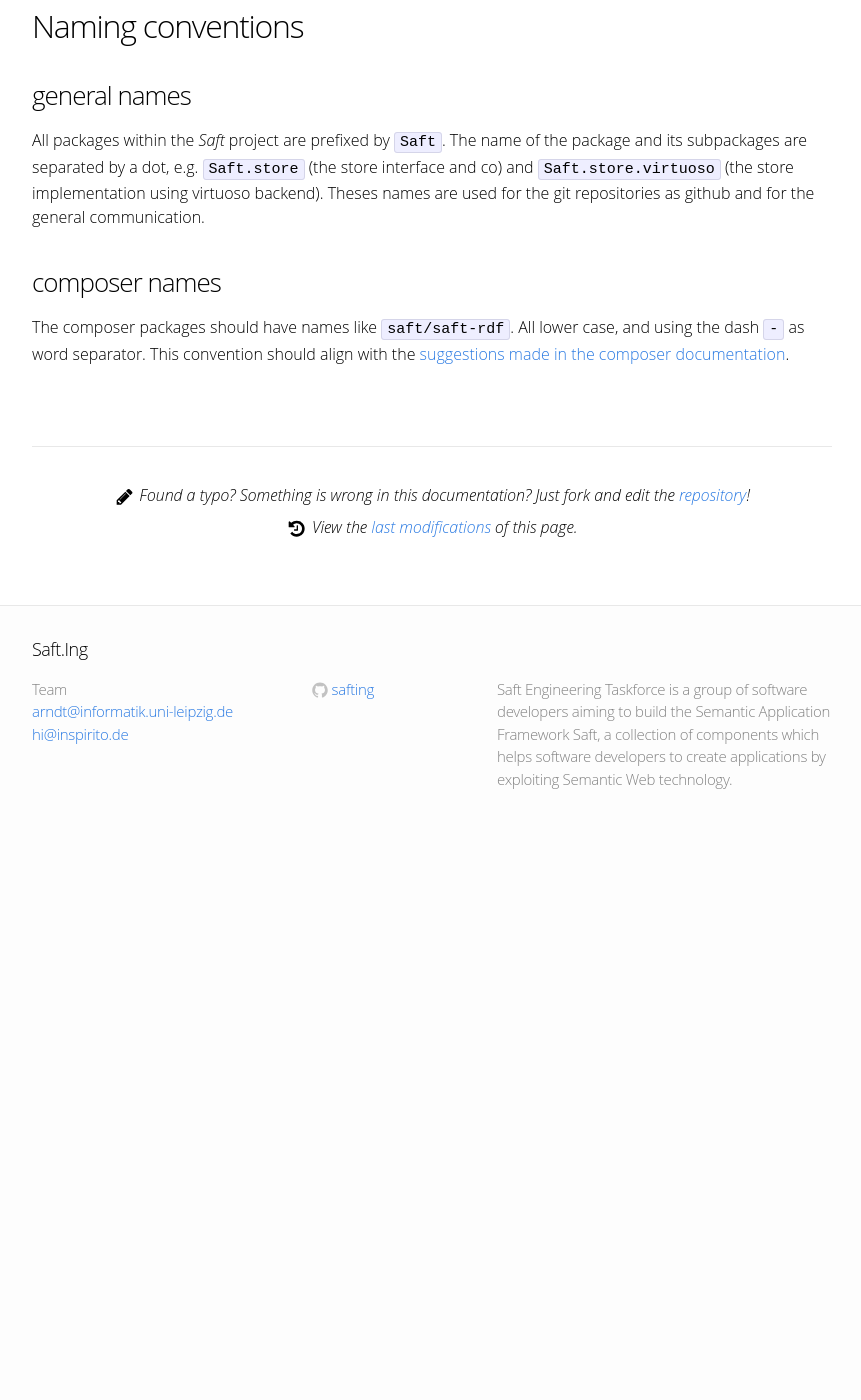
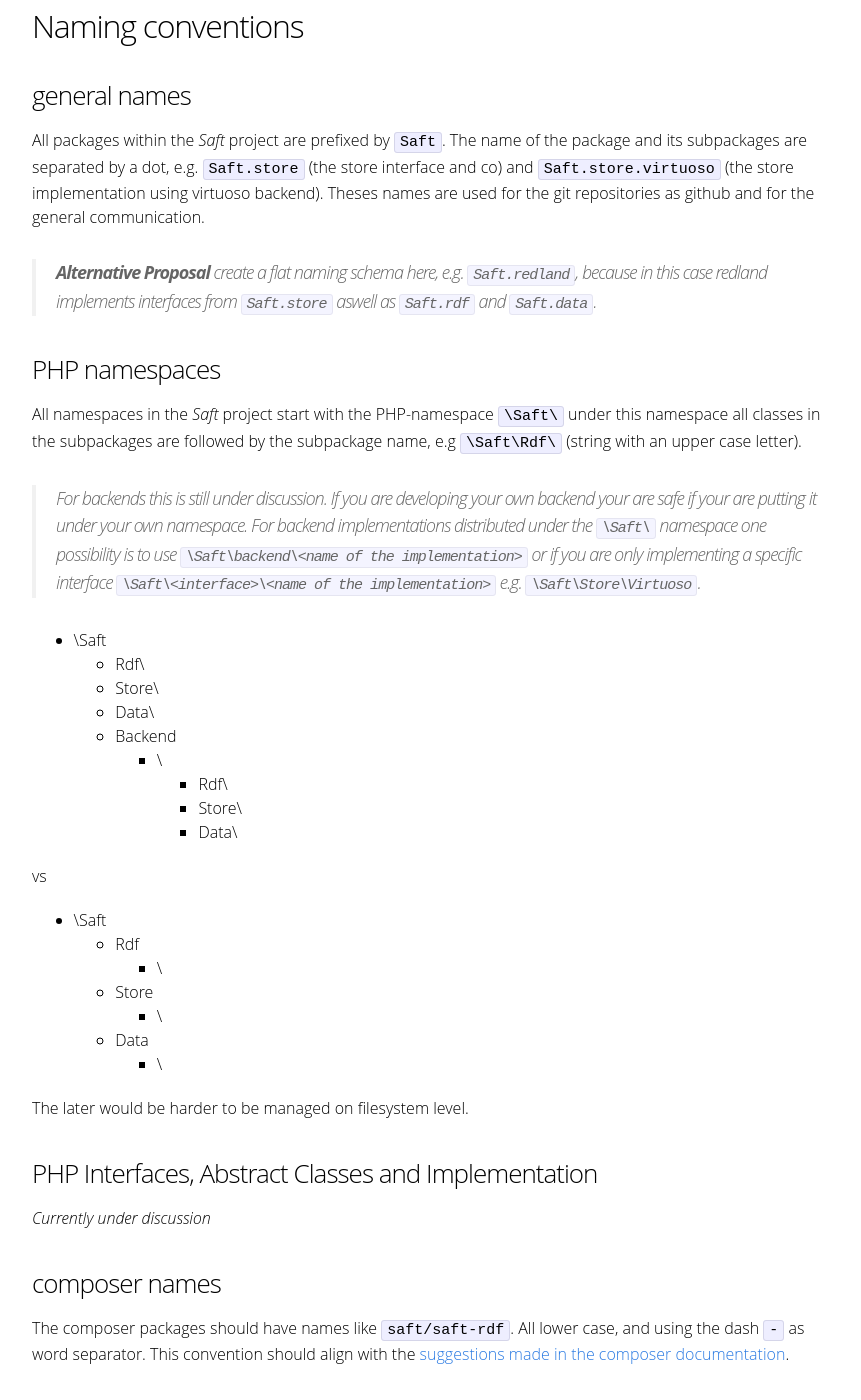
Before and after one commit to SaftIng/safting.github.io, a Jekyll site: the page built from doc/phpframework/conventions.md, in a window 1280 px wide and 1400 px high, scrolled down 440 px. Shown: the whole window, without its empty margins (208-1069 px from the left). Built offline with Jekyll 4.4.1, drawn with Linux system fonts in a browser that asks for light colours; before the commit the page ends 1275 px from its top, so only the background shows below that.

Commit message:
Add proposal for PHP namespaces and reflect current discussion

```diff
--- a/doc/phpframework/conventions.md
+++ b/doc/phpframework/conventions.md
@@ -18,6 +18,40 @@ Such commits should contain pure coding standard resp. coding style changes and
 All packages within the _Saft_ project are prefixed by `Saft`. The name of the package and its subpackages are separated by a dot, e.g. `Saft.store` (the store interface and co) and `Saft.store.virtuoso` (the store implementation using virtuoso backend).
 Theses names are used for the git repositories as github and for the general communication.
 
+> **Alternative Proposal** create a flat naming schema here, e.g. `Saft.redland`, because in this case redland implements interfaces from `Saft.store` aswell as `Saft.rdf` and `Saft.data`.
+
+### PHP namespaces
+
+All namespaces in the _Saft_ project start with the PHP-namespace `\Saft\` under this namespace all classes in the subpackages are followed by the subpackage name, e.g `\Saft\Rdf\` (string with an upper case letter).
+
+> For backends this is still under discussion. If you are developing your own backend your are safe if your are putting it under your own namespace. For backend implementations distributed under the `\Saft\` namespace one possibility is to use `\Saft\backend\<name of the implementation>` or if you are only implementing a specific interface `\Saft\<interface>\<name of the implementation>` e.g. `\Saft\Store\Virtuoso`.
+
+* \Saft\
+    * Rdf\
+    * Store\
+    * Data\
+    * Backend\
+        * <Name of the implementation>\
+            * Rdf\
+            * Store\
+            * Data\
+
+vs
+
+* \Saft\
+    * Rdf\
+        * <Name of the implementation>\
+    * Store\
+        * <Name of the implementation>\
+    * Data\
+        * <Name of the implementation>\
+
+The later would be harder to be managed on filesystem level.
+
+### PHP Interfaces, Abstract Classes and Implementation
+
+_Currently under discussion_
+
 ### composer names
 
 The composer packages should have names like `saft/saft-rdf`. All lower case, and using the dash `-` as word separator. This convention should align with the [suggestions made in the composer documentation](https://getcomposer.org/doc/02-libraries.md#every-project-is-a-package).
```
